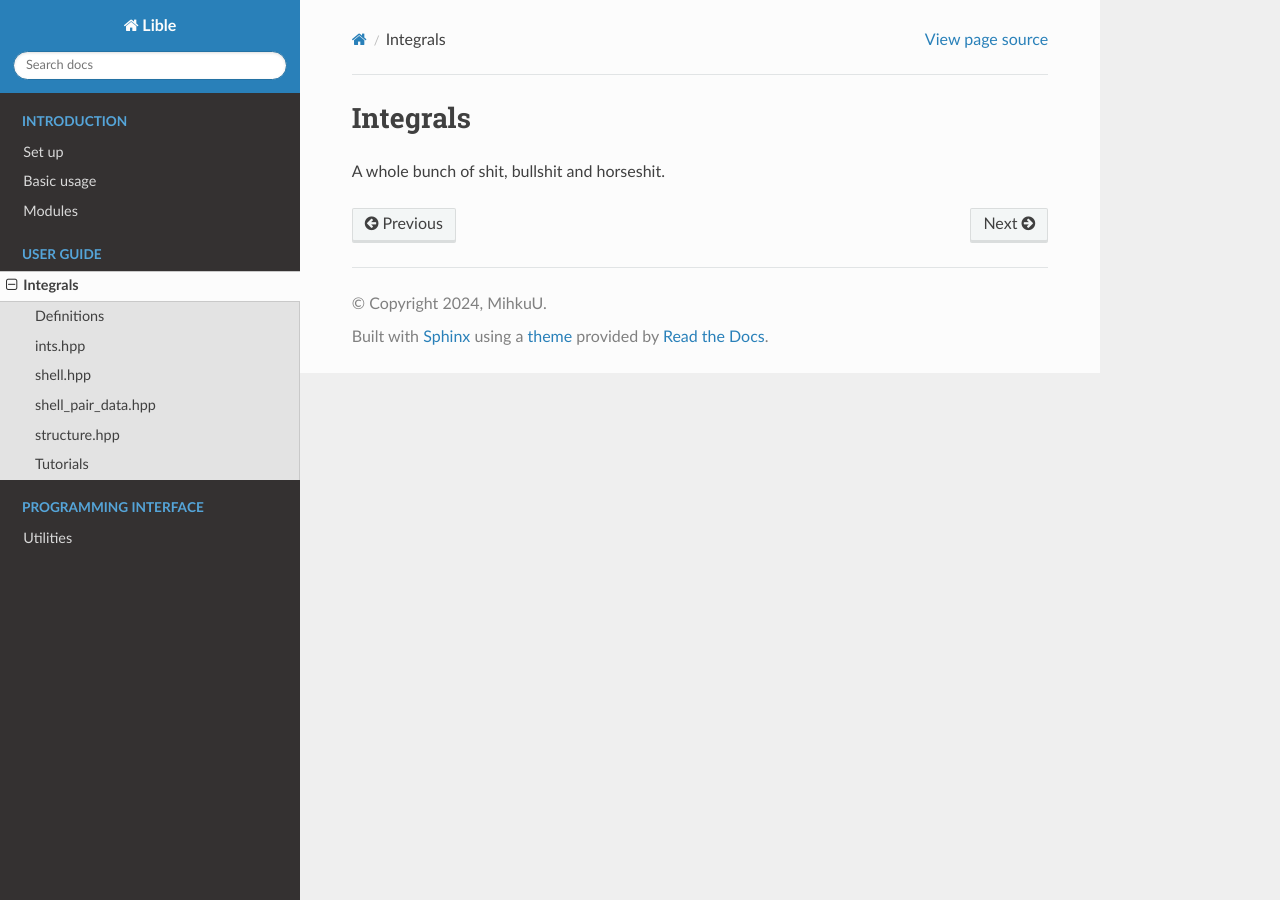
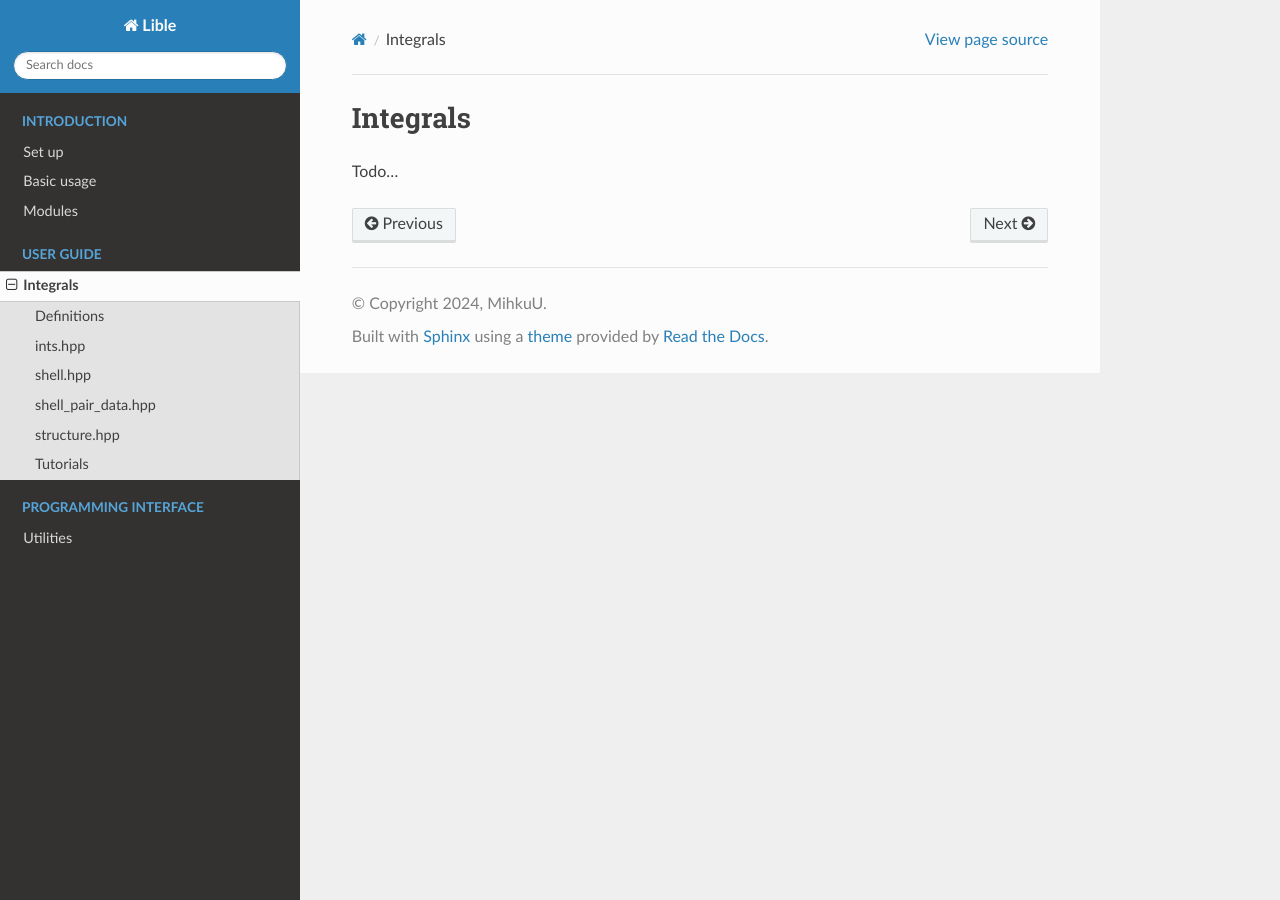
Before and after one commit to MihkuU/Lible, a Sphinx documentation site: the page built from docs/integrals.rst, in a window 1280 px wide. Built offline with Sphinx 7.4.7 and the Read the Docs theme 3.1.0, drawn with Linux system fonts in a browser that asks for light colours.

Commit message:
Tryna fix docs website.

```diff
--- a/docs/conf.py
+++ b/docs/conf.py
@@ -50,13 +50,13 @@
 # Check if we're running on 'Read the Docs' servers
 read_the_docs_build = os.environ.get('READTHEDOCS', None) == 'True'
 
-breathe_projects = {}
-
-"""
-if read_the_docs_build:
-	input_dir = '../src/ints/lible/ints.hpp'
-	output_dir = 'build'
-	configureDoxyfile(input_dir, output_dir)
-	subprocess.call('doxygen', shell=True)
-	breathe_projects['Lible'] = output_dir + '/xml'
-"""
+# breathe_projects = {}
+#
+#"""
+#if read_the_docs_build:
+#	input_dir = '../src/ints/lible/ints.hpp'
+#	output_dir = 'build'
+#	configureDoxyfile(input_dir, output_dir)
+#	subprocess.call('doxygen', shell=True)
+#	breathe_projects['Lible'] = output_dir + '/xml'
+#"""
--- a/docs/integrals.rst
+++ b/docs/integrals.rst
@@ -3,7 +3,7 @@
 Integrals
 =========
 
-A whole bunch of shit, bullshit and horseshit.
+Todo...
 
 .. toctree::
    :hidden:
```
Also changed, not shown: 1 other file.
